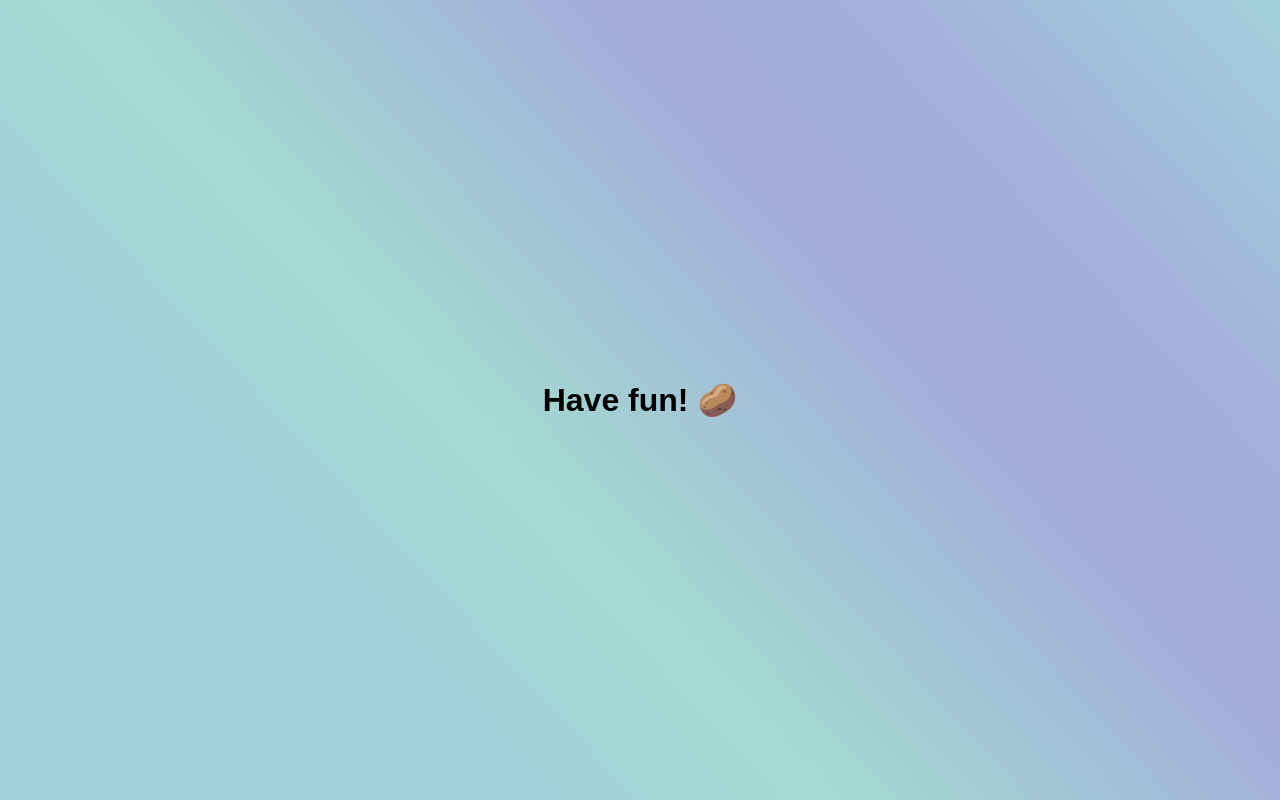
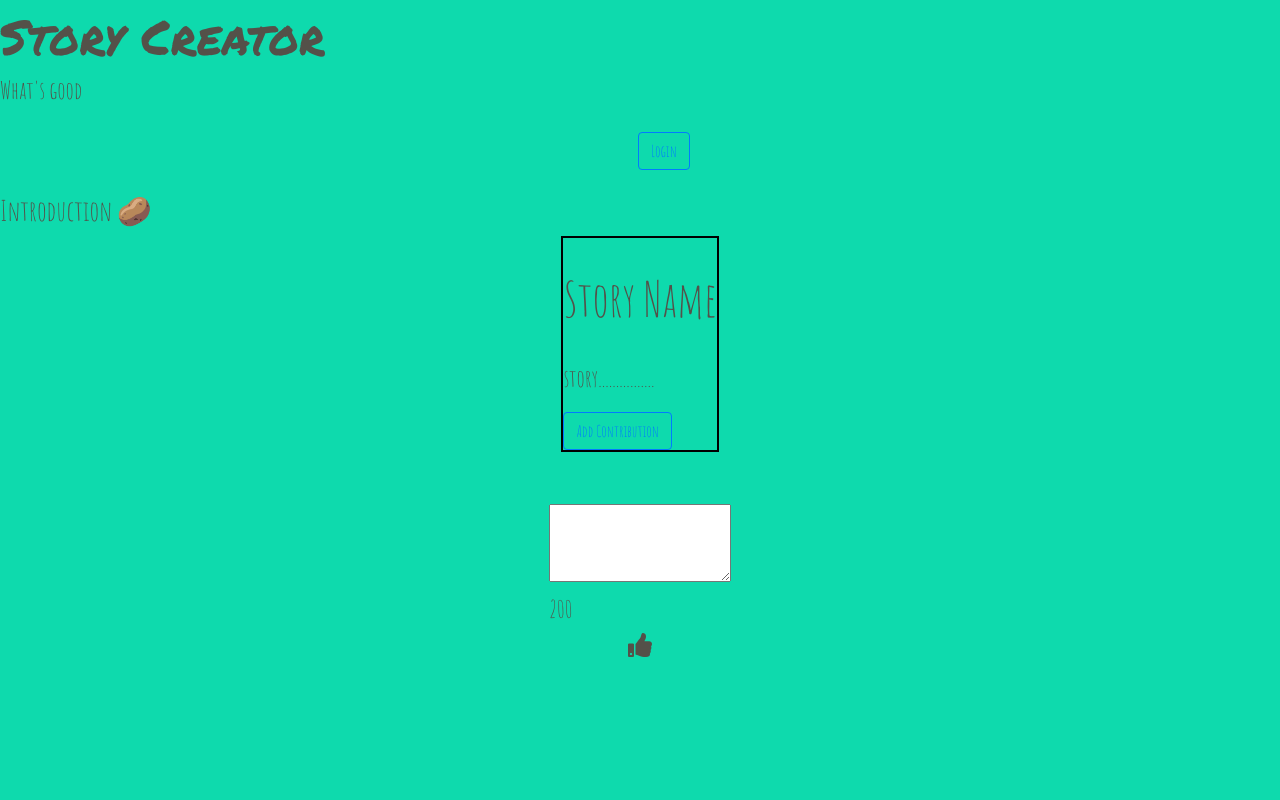
Before and after one commit to swamysanjay/midterm, a Node server app: page / in a window 1280 px wide. Run offline with Node 20, Linux system fonts and the light colour scheme; style sheets or scripts are compiled from the project's sources.

Commit message:
Created index, nav, main, layout css files

```diff
--- a/public/scripts/app.js
+++ b/public/scripts/app.js
@@ -1,11 +1,5 @@
-<<<<<<< HEAD
 /*
  * Client-side JS logic goes here
  * jQuery is already loaded
  * Reminder: Use (and do all your DOM work in) jQuery's document ready function
  */
-
-=======
-// Client facing scripts here
-// hi
->>>>>>> d82a385838b747d1c0c4b872efd319a3c93a71e5
--- a/styles/layout.scss
+++ b/styles/layout.scss
@@ -1,6 +1,8 @@
 // See: https://sass-lang.com/
-
-body,
-html {
-  margin: 0;
+// GLOBAL LAYOUT
+body {
+  color: #545149;
+  background-color: rgb(14, 218, 173);
+  font-size: 24px;
+  font-family: 'Amatic SC', sans-serif;
 }
--- a/styles/main.scss
+++ b/styles/main.scss
@@ -1,17 +1,15 @@
-body {
+main {
+  align-items: center;
   display: flex;
+  flex-direction: column;
   justify-content: center;
-  align-items: center;
-  min-height: 100vh;
+  margin: auto;
+  width: 100%;
+}
+.posted-stories {
+  border: 2px solid black;
+}
 
-  background: rgb(163, 208, 219);
-  background: linear-gradient(
-    227deg,
-    rgba(163, 208, 219, 1) 0%,
-    rgba(163, 176, 219, 1) 20%,
-    rgba(163, 173, 219, 1) 34%,
-    rgba(163, 219, 208, 1) 59%,
-    rgba(163, 208, 219, 1) 74%,
-    rgba(163, 208, 219, 1) 100%
-  );
+.add-contribution-button {
+
 }
--- /dev/null
+++ b/styles/nav.scss
@@ -0,0 +1,36 @@
+
+
+.nav {
+  position: fixed;
+  top: 0;
+  width: 100%;
+  padding: 0 1.5em;
+  height: 100px;
+  background-color: #4056A1;
+  display: flex;
+  align-items: center;
+  justify-content: space-between;
+  flex-direction: row;
+  z-index: 12;
+}
+
+.story-creator {
+  font-family: "Permanent Marker";
+  font-size: 2em;
+}
+
+nav {
+  ul {
+    margin: 0;
+    padding: 0;
+    list-style: none;
+  }
+
+  li { display: inline-block; }
+
+  a {
+    display: block;
+    padding: 6px 12px;
+    text-decoration: none;
+  }
+}
--- a/views/index.ejs
+++ b/views/index.ejs
@@ -4,17 +4,81 @@
 <head>
   <title>Home Page</title>
 
+  <!--BOOTSTRAP CSS-->
+  <link rel="stylesheet" href="https://maxcdn.bootstrapcdn.com/bootstrap/4.0.0/css/bootstrap.min.css" integrity="sha384-Gn5384xqQ1aoWXA+058RXPxPg6fy4IWvTNh0E263XmFcJlSAwiGgFAW/dAiS6JXm" crossorigin="anonymous">
   <link rel="stylesheet" href="/vendor/normalize-4.1.1.css" type="text/css" />
   <link rel="stylesheet" href="/vendor/border-box.css" type="text/css" />
+
+  <!--FONTS CSS-->
+  <link rel="preconnect" href="https://fonts.googleapis.com">
+  <link rel="preconnect" href="https://fonts.gstatic.com" crossorigin>
+  <link href="https://fonts.googleapis.com/css2?family=Permanent+Marker&display=swap" rel="stylesheet">
+  <link rel="preconnect" href="https://fonts.googleapis.com">
+  <link rel="preconnect" href="https://fonts.gstatic.com" crossorigin>
+  <link href="https://fonts.googleapis.com/css2?family=Amatic+SC&display=swap" rel="stylesheet">
+
   <link rel="stylesheet" href="/styles/main.css" type="text/css" />
   <link rel="stylesheet" href="/styles/layout.css" type="text/css" />
+  <link rel="stylesheet" href="/styles/header.css" type="text/css" />
+  <link rel="stylesheet" href="/styles/nav.css" type="text/css" />
 
   <script type="text/javascript" src="/vendor/jquery-3.0.0.js"></script>
   <script type="text/javascript" src="/scripts/app.js"></script>
+
+
+  <!-- Font Awesome -->
+  <link rel="stylesheet" href="https://cdnjs.cloudflare.com/ajax/libs/font-awesome/5.15.3/css/all.min.css"
+    integrity="sha512-iBBXm8fW90+nuLcSKlbmrPcLa0OT92xO1BIsZ+ywDWZCvqsWgccV3gFoRBv0z+8dLJgyAHIhR35VZc2oM/gI1w=="
+    crossorigin="anonymous" />
+  <!--EXTERNAL JS-->
 </head>
 
 <body>
-  <h1>Have fun! 🥔</h1>
+  <nav>
+    <span class="story-creator">Story Creator</span>
+    <div class="nav-container">
+      <p>What's good</p>
+    </div>
+    <main style="margin: 1em;">
+      <button type="submit" class="btn btn-outline-primary">Login</button>
+  </nav>
+  <header>
+
+  </header>
+  <section class="h3-container">
+    <h3>Introduction 🥔</h3>
+  </section>
+  <main class="container">
+    <section class="posted-stories">
+      <h1>Story Name</h1>
+      <p>story................</p>
+      <div class="add-contribution-button">
+      <button type="button" class="btn btn-outline-primary">Add Contribution</button>
+      </div>
+      </section>
+
+
+
+
+
+
+
+      <form id="contribution-form" method="POST" action="/contributions">
+        <p class="error-msg"></p>
+        <br>
+        <div>
+          <textarea name="text" id="contribution-text"></textarea>
+        </div>
+        <div class="contribution-button-counter">
+
+          <output name="counter" class="counter" for="contribution-text">200</output>
+        </div>
+      </form>
+      <section id="contributions-container">
+        <i class="fas fa-thumbs-up"></i>
+
+    </section>
+  </main>
 </body>
 
 </html>
```
Also changed, not shown: styles/header.scss (added), 3 other files.
